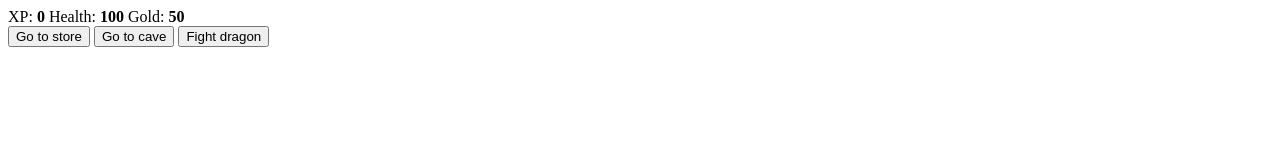
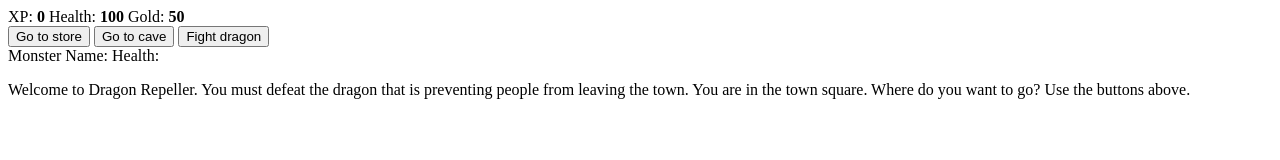
Before and after one commit to FRJ74/RolePlayingGame, a plain HTML site: page index.html in a window 1280 px wide. Drawn offline with Linux system fonts and the light colour scheme.

Commit message:
Add a p element to describe the objective of the game

```diff
--- a/index.html
+++ b/index.html
@@ -18,8 +18,13 @@
             <button id="button2" type="button">Go to cave</button>
             <button id="button3" type="button">Fight dragon</button>
         </div>
-        <div id="monsterStats"></div>
-        <div id="text"></div>
+        <div id="monsterStats">
+            <span class="stat">Monster Name: <strong><span></span></strong></span>
+            <span class="stat">Health: <strong><span></span></strong></span>
+        </div>
+        <div id="text">
+            <p>Welcome to Dragon Repeller. You must defeat the dragon that is preventing people from leaving the town. You are in the town square. Where do you want to go? Use the buttons above. </p>
+        </div>
     </div>
 
 </body>
```
